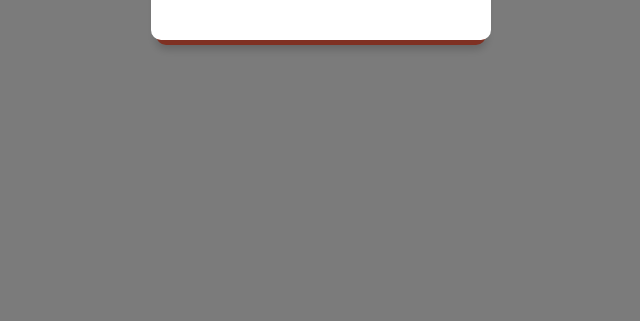
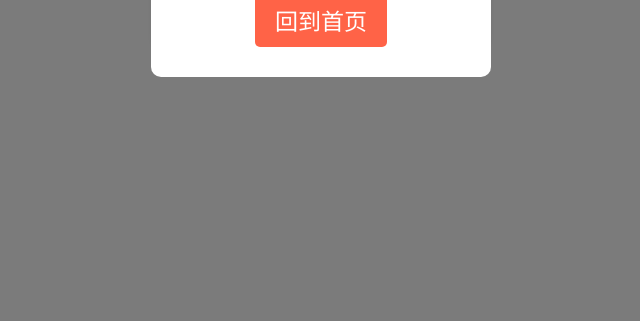
Before and after one commit to DestinyYat/ChuXi, a plain HTML site: page d0.html in a window 1280 px wide. Shown: the part 479-800 px from the top of the page, without its empty margins (319-959 px from the left). Drawn offline with Linux system fonts and the light colour scheme.

Commit message:
Update d0.html

```diff
--- a/d0.html
+++ b/d0.html
@@ -67,6 +67,12 @@
       .modal-content button:hover {
         background-color: #e55342;
       }
+
+      /* 小窗样式 */
+      .back-button {
+        margin-top: 20px;
+        font-size: 1.2em;
+      }
     </style>
   </head>
   <body>
@@ -84,6 +90,10 @@
           or
           <button id="fatherButton">义父</button>
         </p>
+        <!-- 新增的回退按钮 -->
+        <div class="back-button">
+          <button id="backButton">回到首页</button>
+        </div>
       </div>
     </div>
 
@@ -91,7 +101,7 @@
       function updateCountdown() {
         const now = new Date();
         const midnight = new Date();
-        midnight.setHours(4, 0, 0, 0); // 设置为今晚12点
+        midnight.setHours(0, 0, 0, 0); // 设置为今晚12点
 
         const timeLeft = midnight - now; // 计算剩余时间（毫秒）
 
@@ -121,8 +131,19 @@
         window.location.href = "d2.html"; // 跳转到新页面，显示义父祝福
       };
 
+      // 回到首页按钮
+      document.getElementById("backButton").onclick = function () {
+        window.location.href = "index.html"; // 跳转到首页
+      };
+
       // 每秒钟更新一次倒计时
       const interval = setInterval(updateCountdown, 1000);
     </script>
   </body>
 </html>
+
+<!-- <button>
+      <p>
+        <a href="index.html" style="color: #e55342"> 回退</a>
+      </p>
+    </button> -->
```
